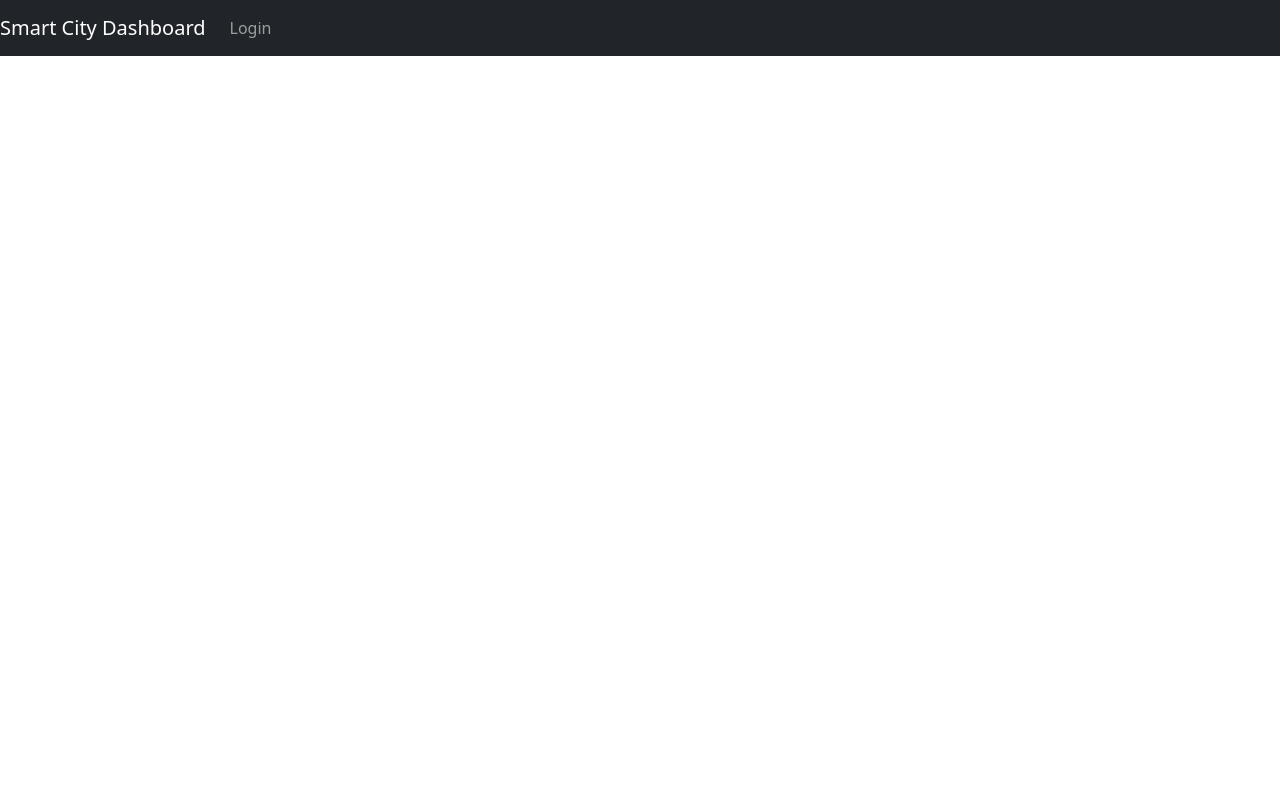
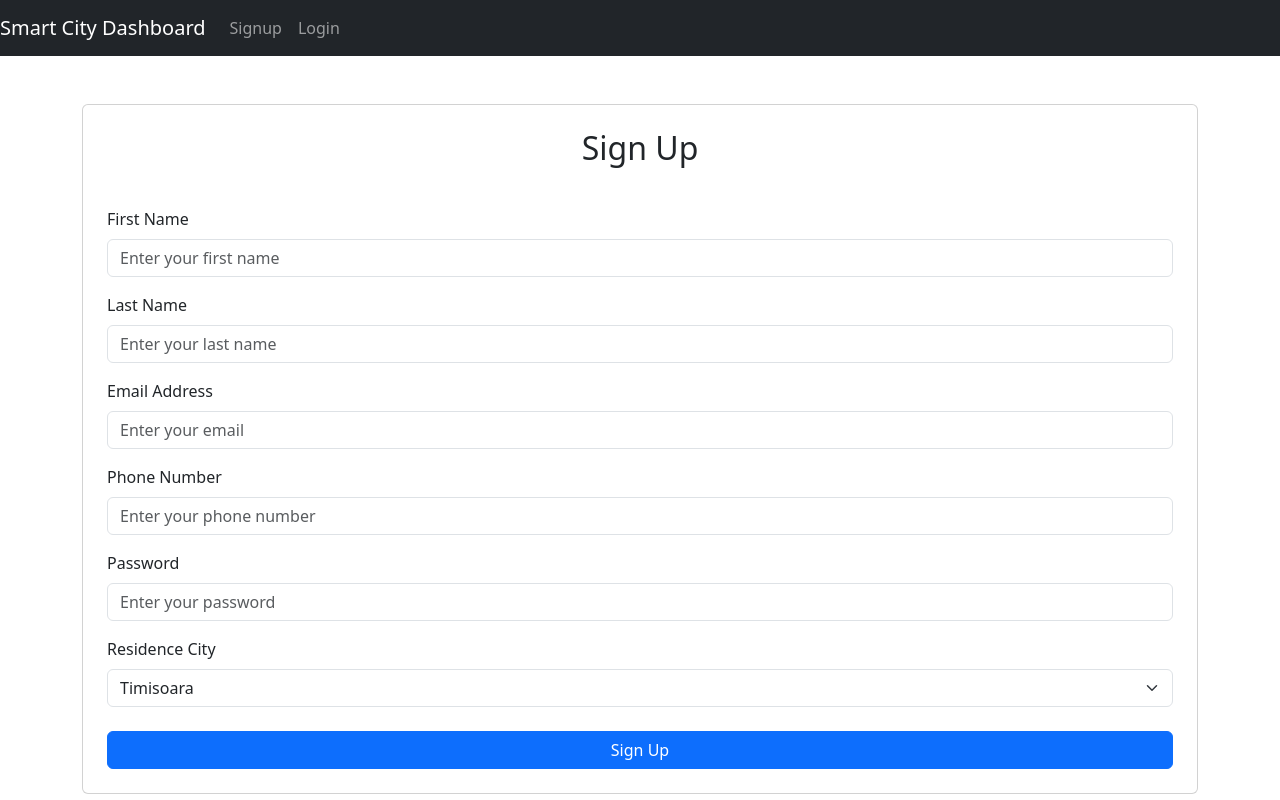
Before and after one commit to BVasi/SmartCity-DashBoard, a React (Create React App) app: page /signup in a window 1280 px wide. Built offline with nearby package versions, Linux system fonts and the light colour scheme.

Commit message:
added signup

```diff
--- a/src/App.js
+++ b/src/App.js
@@ -3,6 +3,7 @@ import { BrowserRouter as Router, Routes, Route } from 'react-router-dom';
 import Navbar from './components/Navbar';
 import Home from './components/Home';
 import Login from './components/Login';
+import SignUp from './components/Signup';
 import ProtectedRoute from './components/ProtectedRoute';
 import { isJwtExpired } from './utils/JwtUtils';
 
@@ -41,6 +42,10 @@ function App() {
           path="/login"
           element={<Login setAuth={setAuth} />}
         />
+        <Route
+          path="/signup"
+          element={<SignUp setAuth={setAuth} />}
+        />
       </Routes>
     </Router>
   );
--- a/src/components/Login.js
+++ b/src/components/Login.js
@@ -24,7 +24,7 @@ function Login({ setAuth }) {
       })
       .catch(err => {
         setLoading(false);
-        setError('Invalid email or password');
+        setError('Invalid email or password.');
       });
   };
 
--- a/src/components/Navbar.js
+++ b/src/components/Navbar.js
@@ -7,6 +7,9 @@ function NavbarComponent() {
     <Navbar bg="dark" variant="dark">
       <Navbar.Brand as={Link} to="/">Smart City Dashboard</Navbar.Brand>
       <Nav className="ml-auto">
+        <Nav.Link as={Link} to="/signup">Signup</Nav.Link>
+      </Nav>
+      <Nav className="ml-auto">
         <Nav.Link as={Link} to="/login">Login</Nav.Link>
       </Nav>
     </Navbar>
--- /dev/null
+++ b/src/components/Signup.js
@@ -0,0 +1,147 @@
+import React, { useState } from 'react';
+import { Form, Button, Container, Card, Alert, Spinner } from 'react-bootstrap';
+import { useNavigate } from 'react-router-dom';
+import axios from 'axios';
+
+function SignUp() {
+  const [formData, setFormData] = useState({
+    firstName: '',
+    lastName: '',
+    email: '',
+    phoneNumber: '',
+    password: '',
+    residenceCity: '0',
+  });
+  const [loading, setLoading] = useState(false);
+  const [error, setError] = useState('');
+  const [success, setSuccess] = useState('');
+  const navigate = useNavigate();
+
+  const handleChange = (e) => {
+    const { name, value } = e.target;
+    setFormData({ ...formData, [name]: value });
+  };
+
+  const handleSubmit = (e) => {
+    e.preventDefault();
+    setLoading(true);
+    setError('');
+    setSuccess('');
+    axios.post('https://smartcity.azurewebsites.net/api/Users/signup', {
+        FirstName: formData.firstName,
+        LastName: formData.lastName,
+        Email: formData.email,
+        PhoneNumber: formData.phoneNumber,
+        Password: formData.password,
+        ResidenceCity: parseInt(formData.residenceCity),
+      })
+      .then((response) => {
+        setLoading(false);
+        setSuccess('Account created successfully! Redirecting to login...');
+        navigate('/login')
+      })
+      .catch((err) => {
+        setLoading(false);
+        setError('Failed to sign up. Please check the provided details.');
+      });
+  };
+
+  return (
+    <Container className="mt-5">
+      <Card className="p-4">
+        <h2 className="text-center mb-4">Sign Up</h2>
+        {error && <Alert variant="danger">{error}</Alert>}
+        {success && <Alert variant="success">{success}</Alert>}
+        <Form onSubmit={handleSubmit}>
+          <Form.Group controlId="formFirstName" className="mt-3">
+            <Form.Label>First Name</Form.Label>
+            <Form.Control
+              type="text"
+              placeholder="Enter your first name"
+              name="firstName"
+              value={formData.firstName}
+              onChange={handleChange}
+              required
+            />
+          </Form.Group>
+
+          <Form.Group controlId="formLastName" className="mt-3">
+            <Form.Label>Last Name</Form.Label>
+            <Form.Control
+              type="text"
+              placeholder="Enter your last name"
+              name="lastName"
+              value={formData.lastName}
+              onChange={handleChange}
+              required
+            />
+          </Form.Group>
+
+          <Form.Group controlId="formEmail" className="mt-3">
+            <Form.Label>Email Address</Form.Label>
+            <Form.Control
+              type="email"
+              placeholder="Enter your email"
+              name="email"
+              value={formData.email}
+              onChange={handleChange}
+              required
+            />
+          </Form.Group>
+
+          <Form.Group controlId="formPhoneNumber" className="mt-3">
+            <Form.Label>Phone Number</Form.Label>
+            <Form.Control
+              type="text"
+              placeholder="Enter your phone number"
+              name="phoneNumber"
+              value={formData.phoneNumber}
+              onChange={handleChange}
+              required
+            />
+          </Form.Group>
+
+          <Form.Group controlId="formPassword" className="mt-3">
+            <Form.Label>Password</Form.Label>
+            <Form.Control
+              type="password"
+              placeholder="Enter your password"
+              name="password"
+              value={formData.password}
+              onChange={handleChange}
+              required
+            />
+          </Form.Group>
+
+          <Form.Group controlId="formResidenceCity" className="mt-3">
+            <Form.Label>Residence City</Form.Label>
+            <Form.Select
+              name="residenceCity"
+              value={formData.residenceCity}
+              onChange={handleChange}
+              required
+            >
+              <option value="0">Timisoara</option>
+              <option value="1">Bucharest</option>
+            </Form.Select>
+          </Form.Group>
+
+          <Button
+            variant="primary"
+            type="submit"
+            className="mt-4 w-100"
+            disabled={loading}
+          >
+            {loading ? (
+              <Spinner as="span" animation="border" size="sm" role="status" aria-hidden="true" />
+            ) : (
+              'Sign Up'
+            )}
+          </Button>
+        </Form>
+      </Card>
+    </Container>
+  );
+}
+
+export default SignUp;
```
